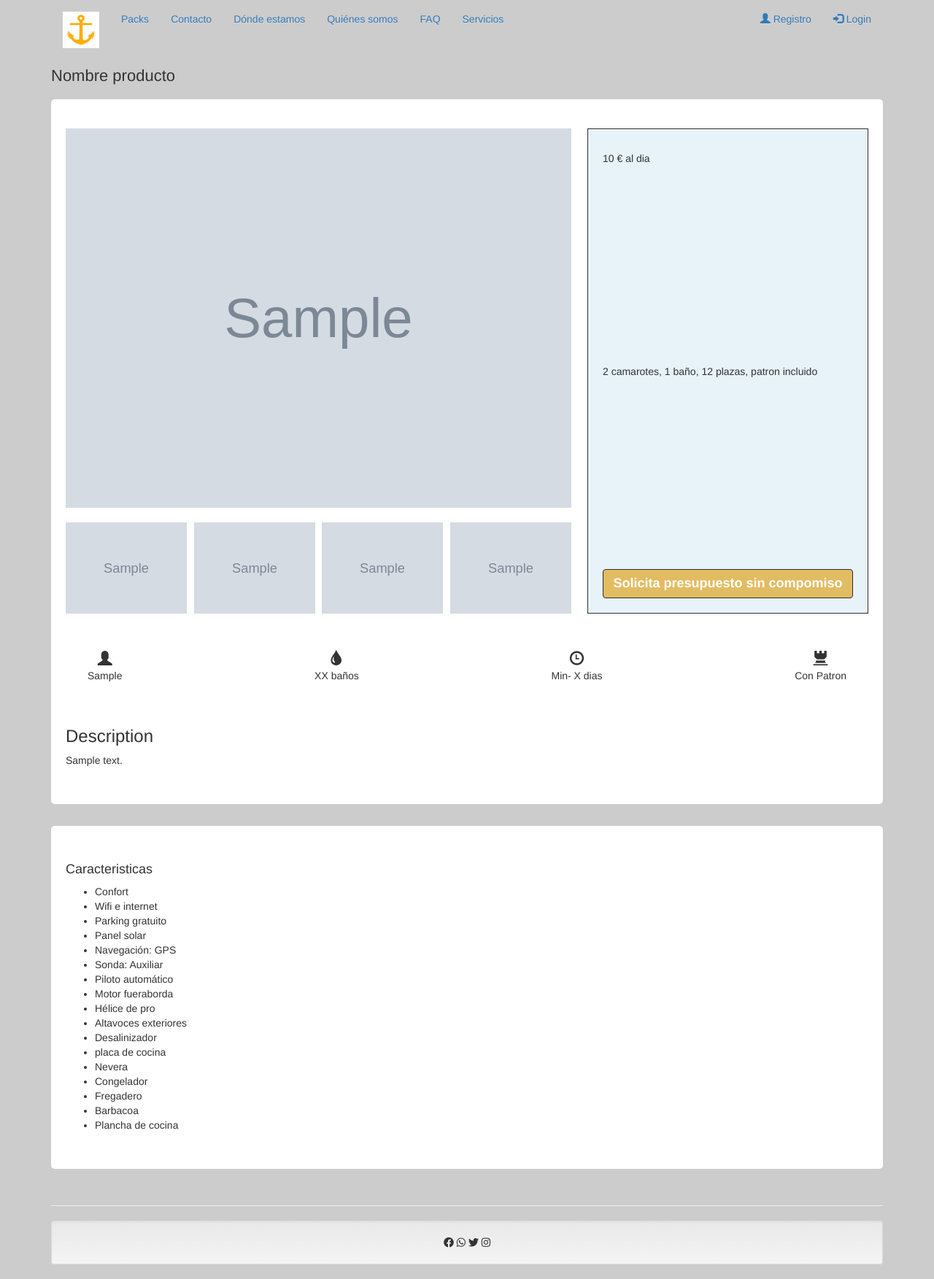
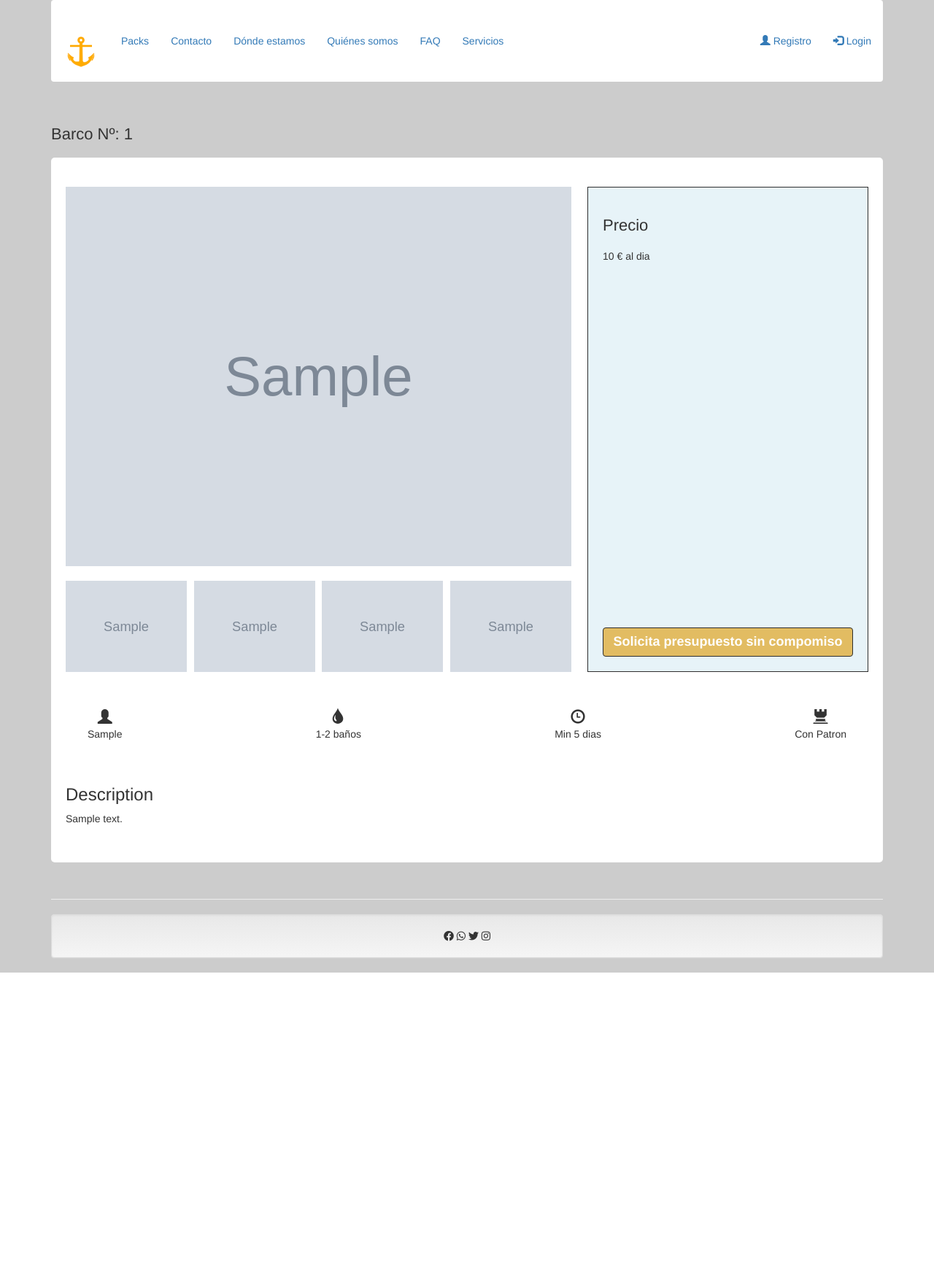
Before and after one commit to agarridogar/p8-uoc, a PHP site: page /?a=products&id=1 in a window 1280 px wide. Shown: the whole page at 73% size. After the commit the page ends 1333 px from the top, so only its background shows below. Run offline with PHP 8.4, Linux system fonts and the light colour scheme; tables that the repository leaves empty or names only in its code hold one stand-in row (values such as "Sample post"); grey boxes marked "Sample" are stand-in pictures; some libraries are stand-ins or nearby versions.

Commit message:
conectar categorias con productos

```diff
--- a/assets/css/style_products.css
+++ b/assets/css/style_products.css
@@ -1,9 +1,15 @@
+nav.navbar {
+  background-color: white;
+  padding: 30px 0;
+}
+
 body {
   background-color: #cccccc !important;
 }
 
 main.product-area {
   background-color: #cccccc;
+  margin-top: 40px;
 }
 
 main.product-area div {
--- a/view/categorias/vista_categorias_barcos.php
+++ b/view/categorias/vista_categorias_barcos.php
@@ -9,7 +9,7 @@
                 <h3>Ref. Barco: 00<?php echo $catbar->barco_id; ?></h3>
                 <h6>Precio: <?php echo $catbar->precio_pack; ?> €</h6>
                 <img src="<?php echo $catbar->barco_imagen;?>" alt=""  style="widht:10px, height:20px; "/>
-                <button  type="button" class="btn btn-light"><a href="#">+ INFO</a></button>
+                <button  type="button" class="btn btn-light"><a href="?a=products&id=<?php echo $catbar->barco_id ?>">+ INFO</a></button>
 
             <div>
         <?php endforeach ?>
--- a/view/products.php
+++ b/view/products.php
@@ -2,26 +2,27 @@
 
 <main class="product-area">
 	<div>
-		<h1>Nombre producto</h1>
+		<h1>Barco Nº: <?php echo $product['barco_id'] ?></h1>
 		<div class="white-box column-design">
 			<div class="header-products column-design">
 				<div class="principal-box row-design">
 					<div class="images column-design">
 						<div class="principal">
-							<img src="<?php echo $product['barco_imagen'] ?>" >
+							<img src="/assets/img/<?php echo $product['barco_imagen'] ?>" >
 						</div>
 						<div class="more-img row-plain">
-							<img src="<?php echo $product['barco_imagen'] ?>" >
-							<img src="<?php echo $product['barco_imagen'] ?>" >
-							<img src="<?php echo $product['barco_imagen'] ?>" >
-							<img src="<?php echo $product['barco_imagen'] ?>" >
+							<img src="/assets/img/<?php echo $product['barco_imagen'] ?>" >
+							<img src="/assets/img/<?php echo $product['barco_imagen'] ?>" >
+							<img src="/assets/img/<?php echo $product['barco_imagen'] ?>" >
+							<img src="/assets/img/<?php echo $product['barco_imagen'] ?>" >
 						</div>
 					</div>
 					<div class="excerpt column-design">
-						<p class="price">
-							<?php echo $product['precio_pack'] ?> € al dia
-						</p>
-						<p>2 camarotes, 1 baño, 12 plazas, patron incluido</p>
+						<div class="price-box">
+							<h1>Precio</h1>
+							<p><?php echo $product['precio_pack'] ?> € al dia </p>
+						</div>
+
 						<button class="btn suncoast">
 							Solicita presupuesto sin compomiso
 						</button>
@@ -34,11 +35,11 @@
 					</div>
 					<div class="column-design">
 						<span class="glyphicon glyphicon-tint" aria-hidden="true"></span>
-						XX baños
+						1-2 baños
 					</div>
 					<div class="column-design">
 						<span class="glyphicon glyphicon-time" aria-hidden="true"></span>
-						Min- X dias
+						Min 5 dias
 					</div>
 					<div class="column-design">
 						<span class="glyphicon glyphicon-tower" aria-hidden="true"></span>
@@ -51,27 +52,5 @@
 				<p><?php echo $product['descripcion_barco'] ?></p>
 			</div>
 		</div>
-		<div class="white-box">
-			<h4>Caracteristicas</h4>
-			<ul>
-				<li>Confort</li>
-				<li>Wifi e internet</li>
-				<li>Parking gratuito</li>
-				<li>Panel solar</li>
-				<li>Navegación: GPS</li>
-				<li>Sonda: Auxiliar</li>
-				<li>Piloto automático</li>
-				<li>Motor fueraborda</li>
-				<li>Hélice de pro</li>
-				<li>Altavoces exteriores</li>
-				<li>Desalinizador</li>
-				<li>placa de cocina</li>
-				<li>Nevera</li>
-				<li>Congelador</li>
-				<li>Fregadero</li>
-				<li>Barbacoa</li>
-				<li>Plancha de cocina</li>
-			</ul>
-		</div>
 	</div>
 </main>
```
Also changed, not shown: assets/img/yate-product.jpg (added).
